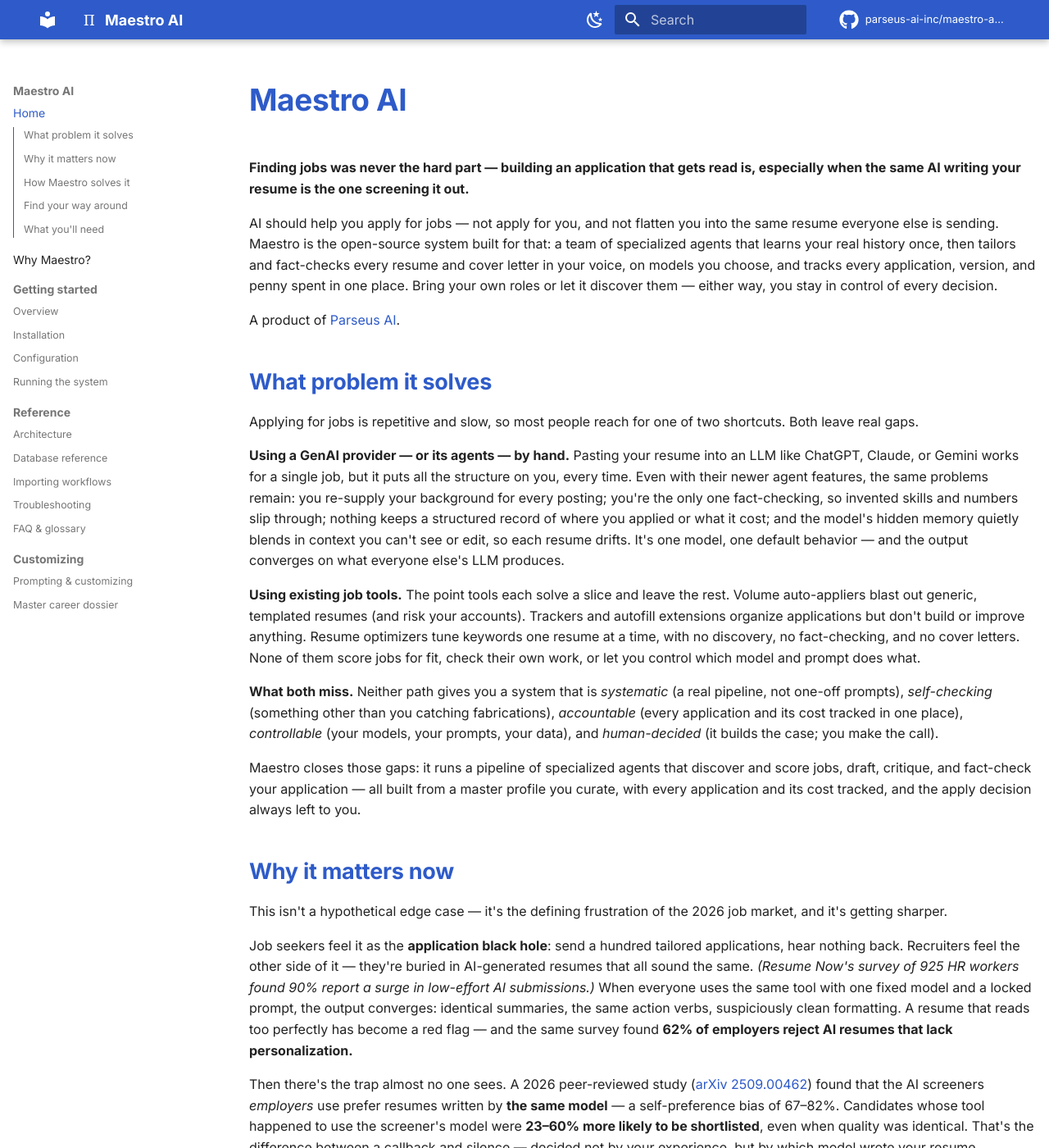
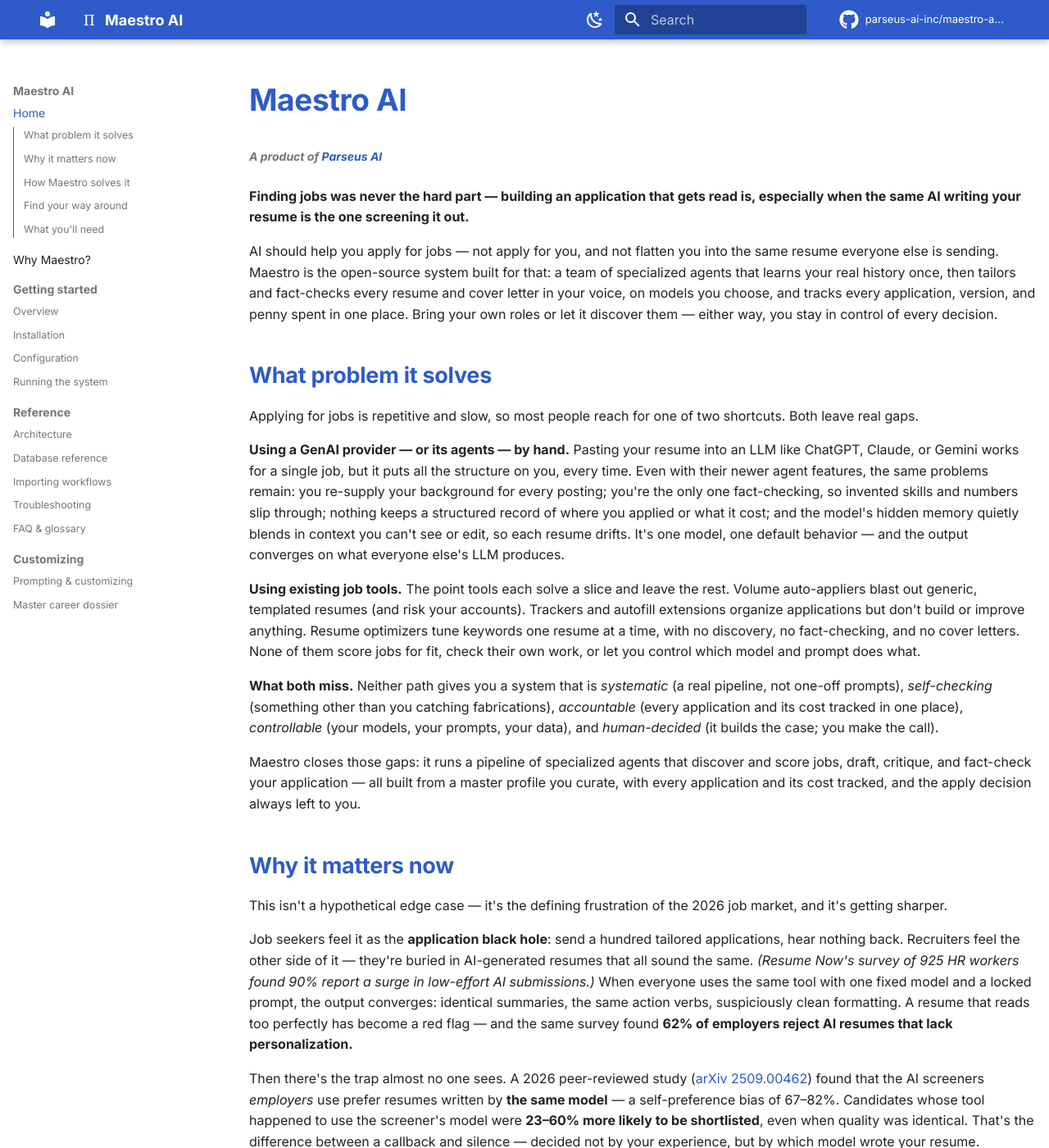
Before and after one commit to parseus-ai-inc/maestro-ai-backend, an MkDocs documentation site: the page built from docs/index.md, in a window 1280 px wide and 1400 px high. Shown: the whole window at 82% size. Built offline with MkDocs 1.6.1 and Material for MkDocs 9.7.7, drawn with Linux system fonts in a browser that asks for light colours; comment, search, counter and statistics services are not loaded.

Commit message:
Add styled Parseus AI byline under title

```diff
--- a/docs/index.md
+++ b/docs/index.md
@@ -1,10 +1,10 @@
 # Maestro AI
+
+<p class="brand-byline"><em><strong>A product of <a href="https://parseus.ai/">Parseus AI</a></strong></em></p>
 
 **Finding jobs was never the hard part — building an application that gets read is, especially when the same AI writing your resume is the one screening it out.**
 
 AI should help you apply for jobs — not apply for you, and not flatten you into the same resume everyone else is sending. Maestro is the open-source system built for that: a team of specialized agents that learns your real history once, then tailors and fact-checks every resume and cover letter in your voice, on models you choose, and tracks every application, version, and penny spent in one place. Bring your own roles or let it discover them — either way, you stay in control of every decision.
-
-A product of [Parseus AI](https://parseus.ai).
 
 ## What problem it solves
 
--- a/docs/stylesheets/parseus.css
+++ b/docs/stylesheets/parseus.css
@@ -80,3 +80,16 @@
 .md-typeset h2 { font-size: 1.35rem; }   /* was ~1.5rem */
 .md-typeset h3 { font-size: 1.05rem; }   /* was ~1.25rem */
 .md-typeset h4 { font-size: 0.92rem; }
+
+/* 7. Brand byline under the page title */
+.md-typeset .brand-byline {
+  font-size: 0.7rem;        /* ~10pt */
+  font-weight: 700;
+  font-style: italic;
+  color: var(--md-default-fg-color--light);
+  margin-top: -0.6rem;      /* pull it snug under the H1 */
+  margin-bottom: 1.2rem;
+}
+.md-typeset .brand-byline a {
+  color: var(--md-primary-fg-color);
+}
```
